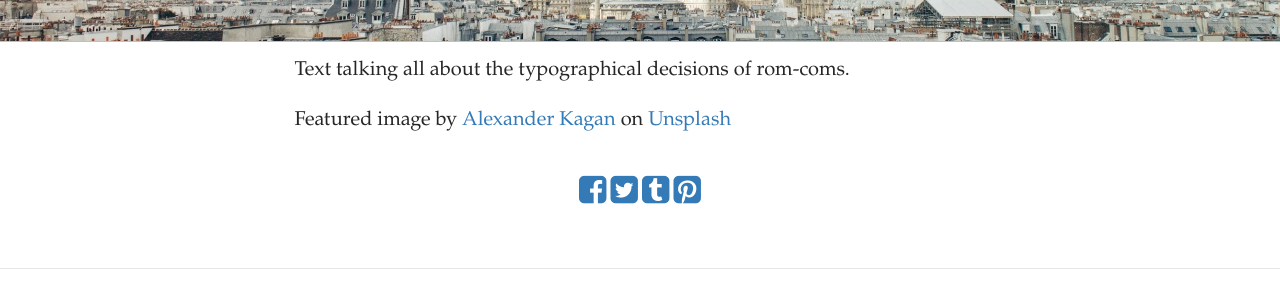
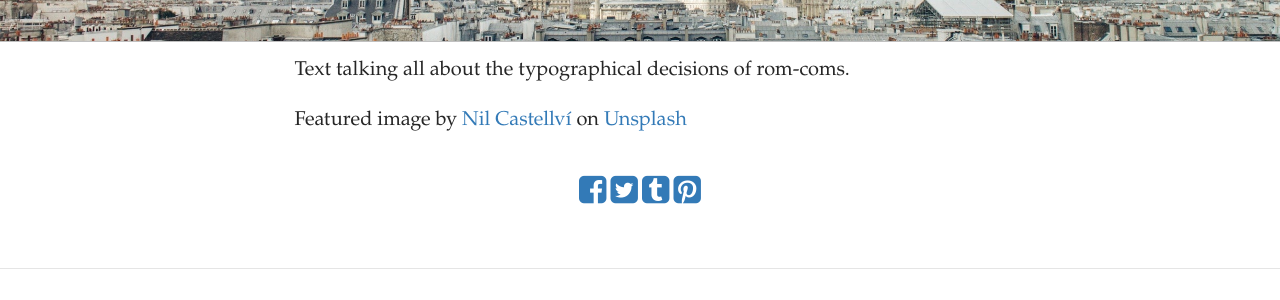
Before and after one commit to Laura-Evans/MoviePosters, a Jekyll site: the page built from _posts/2020-09-27-welcome-to-behind-the-poster.md, in a window 1280 px wide. Shown: the part 298-598 px from the top of the page. Built offline with Jekyll 4.4.1, drawn with Linux system fonts in a browser that asks for light colours; some web fonts are replaced.

Commit message:
Update Post “2020-09-27-welcome-to-behind-the-poster”

```diff
--- a/_posts/2020-09-27-welcome-to-behind-the-poster.md
+++ b/_posts/2020-09-27-welcome-to-behind-the-poster.md
@@ -8,4 +8,4 @@ comments: true
 ---
 Text talking all about the typographical decisions of rom-coms.
 
-Featured image by [Alexander Kagan](https://unsplash.com/@allewollenalex?utm_source=unsplash&utm_medium=referral&utm_content=creditCopyText) on [Unsplash](https://unsplash.com/s/photos/paris?utm_source=unsplash&utm_medium=referral&utm_content=creditCopyText)
+Featured image by [Nil Castellví](https://unsplash.com/@nilcaste?utm_source=unsplash&utm_medium=referral&utm_content=creditCopyText) on [Unsplash](https://unsplash.com/s/photos/paris?utm_source=unsplash&utm_medium=referral&utm_content=creditCopyText)
```
